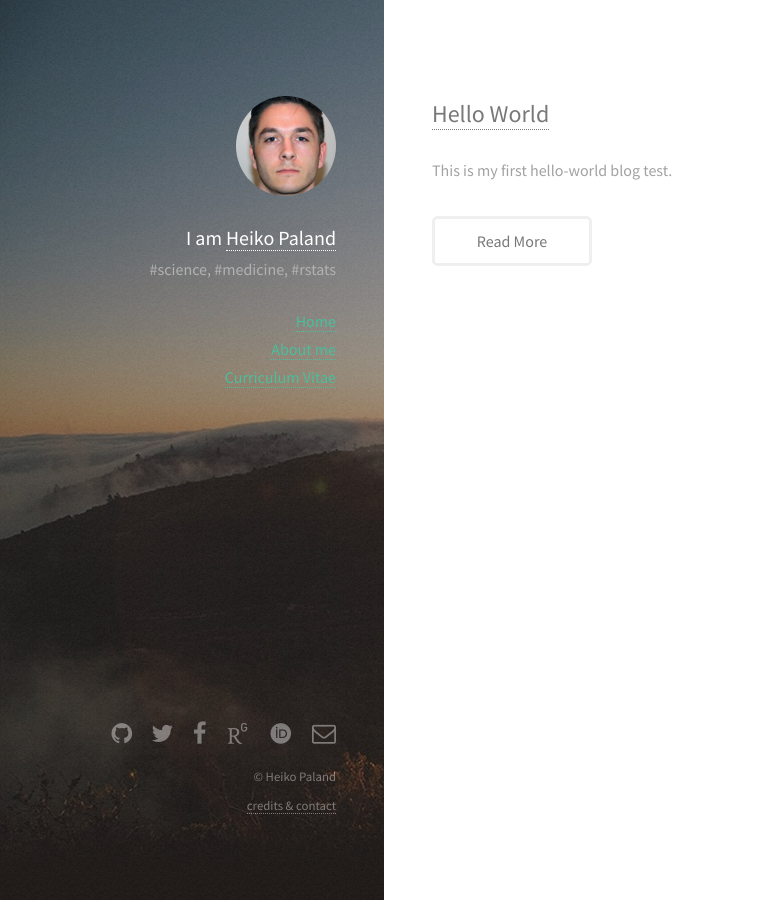
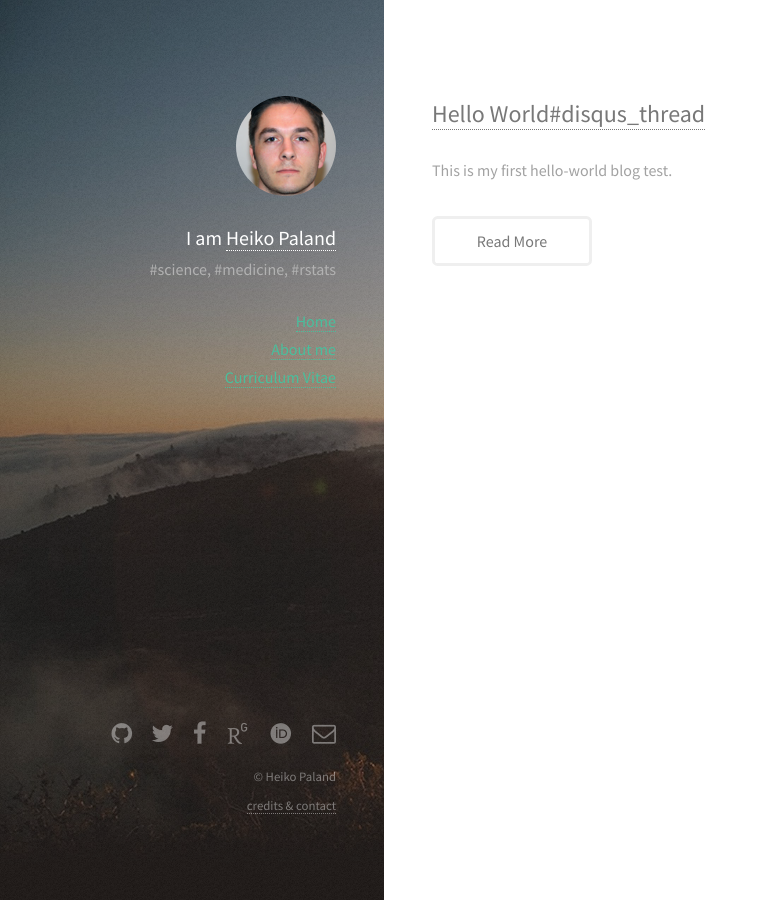
Before and after one commit to old-jekyll-templates/Strata-Jekyll-Theme, a Jekyll site: the page built from index.html, in a window 1280 px wide. Shown: the whole page, without its empty margins (0-768 px from the left). Built offline with Jekyll 4.4.1, drawn with Linux system fonts in a browser that asks for light colours; some web fonts are replaced.

Commit message:
disqus_thread

```diff
--- a/index.html
+++ b/index.html
@@ -12,7 +12,7 @@
 
                 <article class="{% cycle '6u', '6u$' %} 12u(small)">
                     <header>
-                        <h2><a href="{{ post.url }}">{{ post.title }}</a></h2>
+                        <h2><a href="{{ post.url }}">{{ post.title }}#disqus_thread</a></h2>
                     </header>
                     <section>
                         {{ post.excerpt }}
```
